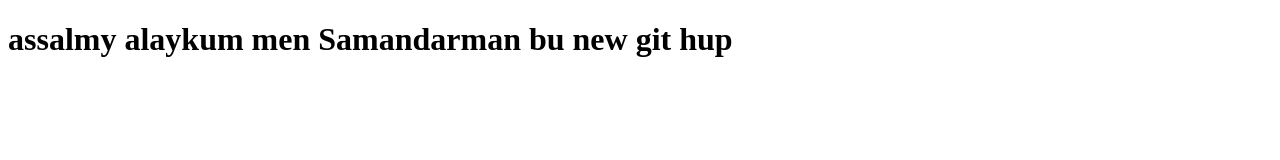
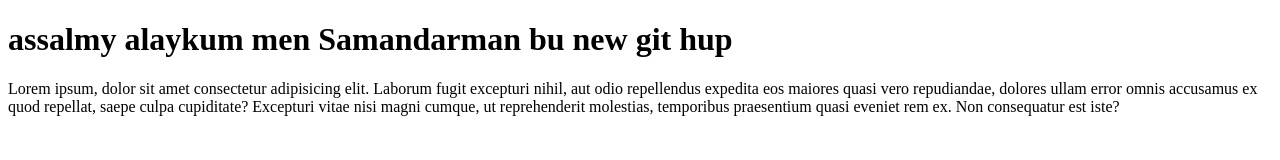
Before and after one commit to A-Samandar2003/First-git-hup, a plain HTML site: page index.html in a window 1280 px wide. Drawn offline with Linux system fonts and the light colour scheme.

Commit message:
new add p tag

```diff
--- a/index.html
+++ b/index.html
@@ -11,6 +11,7 @@
 <body>
 
     <h1>assalmy alaykum men Samandarman bu new git hup</h1>
+    <p>Lorem ipsum, dolor sit amet consectetur adipisicing elit. Laborum fugit excepturi nihil, aut odio repellendus expedita eos maiores quasi vero repudiandae, dolores ullam error omnis accusamus ex quod repellat, saepe culpa cupiditate? Excepturi vitae nisi magni cumque, ut reprehenderit molestias, temporibus praesentium quasi eveniet rem ex. Non consequatur est iste?</p>
 </body>
 
 </html>
```
